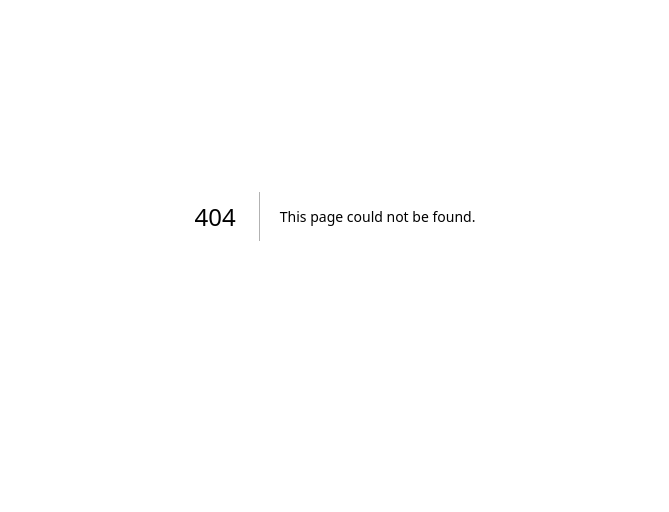
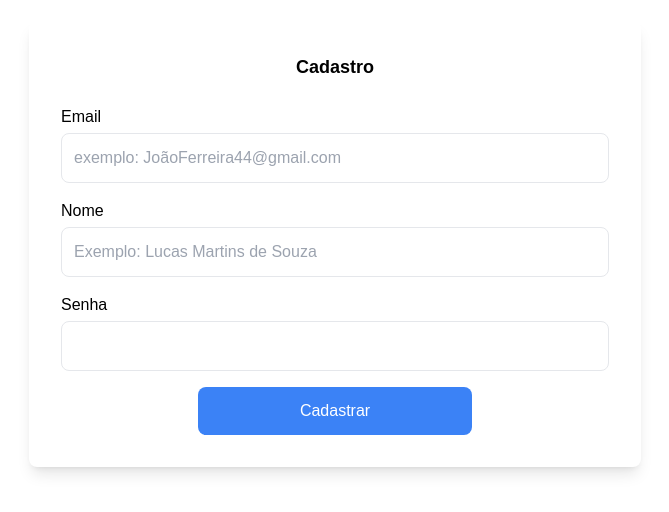
Before and after one commit to Perazzojoao/Bookstore, a Next.js app: page /register in a window 1280 px wide. Before the commit this address had no page. Shown: the part 184-696 px from the top of the page, without its empty margins (305-974 px from the left). Built offline with nearby package versions, Linux system fonts and the light colour scheme.

Commit message:
Começo do formulario de cadastro

```diff
--- /dev/null
+++ b/src/app/register/page.tsx
@@ -0,0 +1,13 @@
+import { Registro } from "@/components/Cadastro/Registro"
+
+
+const register=()=>{
+
+    return(
+        <div>
+         <Registro/>
+        </div>
+    )
+}
+
+export default register
--- /dev/null
+++ b/src/components/Cadastro/Registro.tsx
@@ -0,0 +1,39 @@
+export function Registro() {
+    return (
+        <div className="flex justify-center items-center min-h-screen m-7">
+            <form className="bg-white w-1/2 p-8 rounded-lg shadow-lg">
+                <h2 className="text-lg text-black font-bold mb-6 text-center">Cadastro</h2>
+
+                <label htmlFor="email" className="block mb-1 text-black">Email</label>
+                <input
+                    type="email"
+                    id="email"
+                    placeholder="exemplo: JoãoFerreira44@gmail.com"
+                    className="border p-3 mb-4 w-full focus:outline-none text-black rounded-lg"
+                    required
+                />
+
+                <label htmlFor="nome" className="block mb-1 text-black">Nome</label>
+                <input
+                    type="text"
+                    id="nome"
+                    placeholder="Exemplo: Lucas Martins de Souza"
+                    className="border p-3 mb-4 w-full focus:outline-none text-black rounded-lg"
+                    required
+                />
+
+                <label htmlFor="senha" className="block mb-1 text-black">Senha</label>
+                <input
+                    type="password"
+                    id="senha"
+                    className="border p-3 mb-4 w-full focus:outline-none text-black rounded-lg"
+                    required
+                />
+
+                <div className="flex justify-center">
+                    <button type="submit" className="bg-blue-500 text-white p-3 rounded-lg w-1/2 max-w-xs">Cadastrar</button>
+                </div>
+            </form>
+        </div>
+    );
+}
--- a/src/components/Login/Login.tsx
+++ b/src/components/Login/Login.tsx
@@ -1,9 +1,11 @@
+
+
 
 export function Login() {
     return (
-        <div className="flex items-center justify-center min-h-screen text-center bg-black">
+        <div className="flex items-center justify-center min-h-screen text-center">
             <form className="flex flex-col justify-center items-center w-3/4 max-w-md p-6 rounded-2xl shadow-lg m-5 bg-white bg-opacity-95 min-h-[500px]">
-                <label htmlFor="email" className="text-4xl mb-4 text-black font-mono">Login</label>
+                <label htmlFor="login" className="text-4xl mb-4 text-black font-mono">Login</label>
 
                 <label htmlFor="email" className="m-4 text-black text-2xl text-left font-sans">Email</label>
                 <input
@@ -30,6 +32,9 @@ export function Login() {
                 >
                     Entrar
                 </button>
+
+                <span className="text-black m-6 transition-all duration-300 ease-in-out hover:scale-105 hover:text-purple-800" > <a href="/register">Não tem conta? <strong>se cadastre</strong></a>
+                </span>
             </form>
         </div>
     );
```
Also changed, not shown: package.json (+5 -5 lines).
